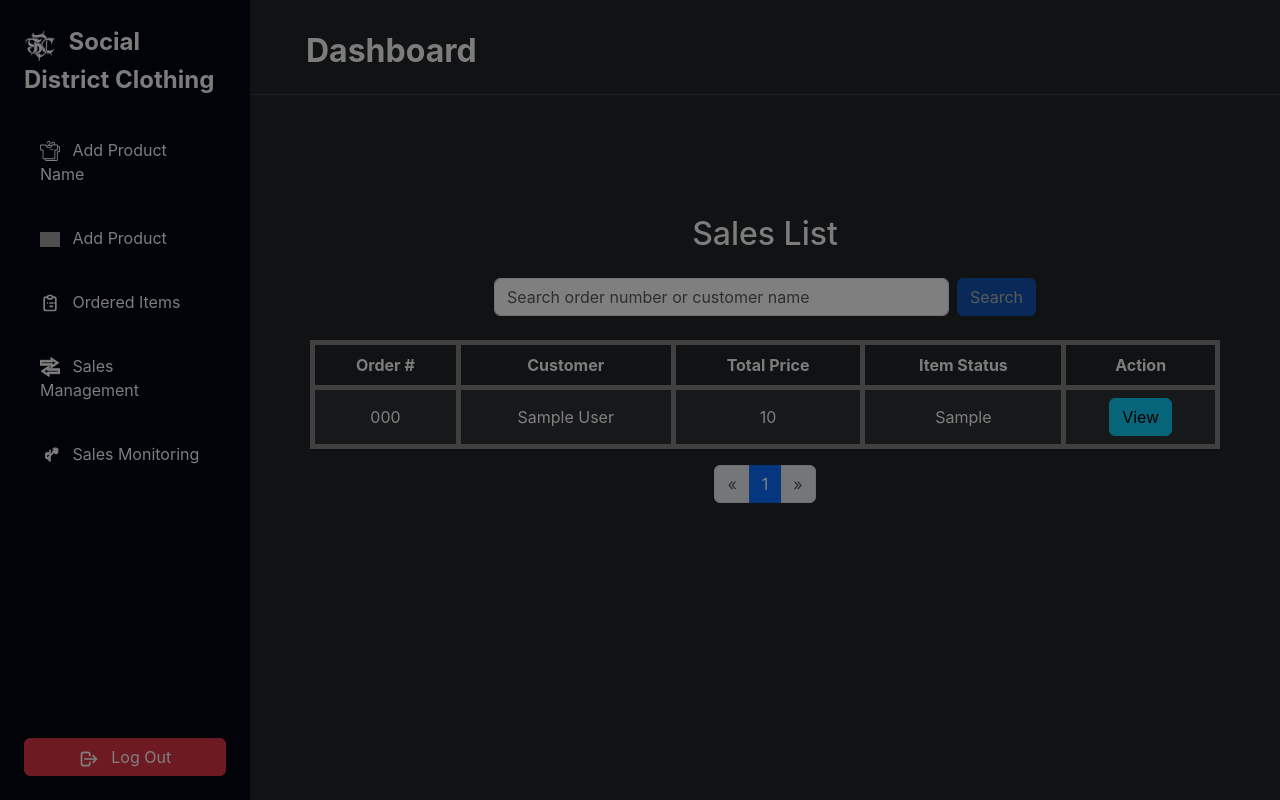
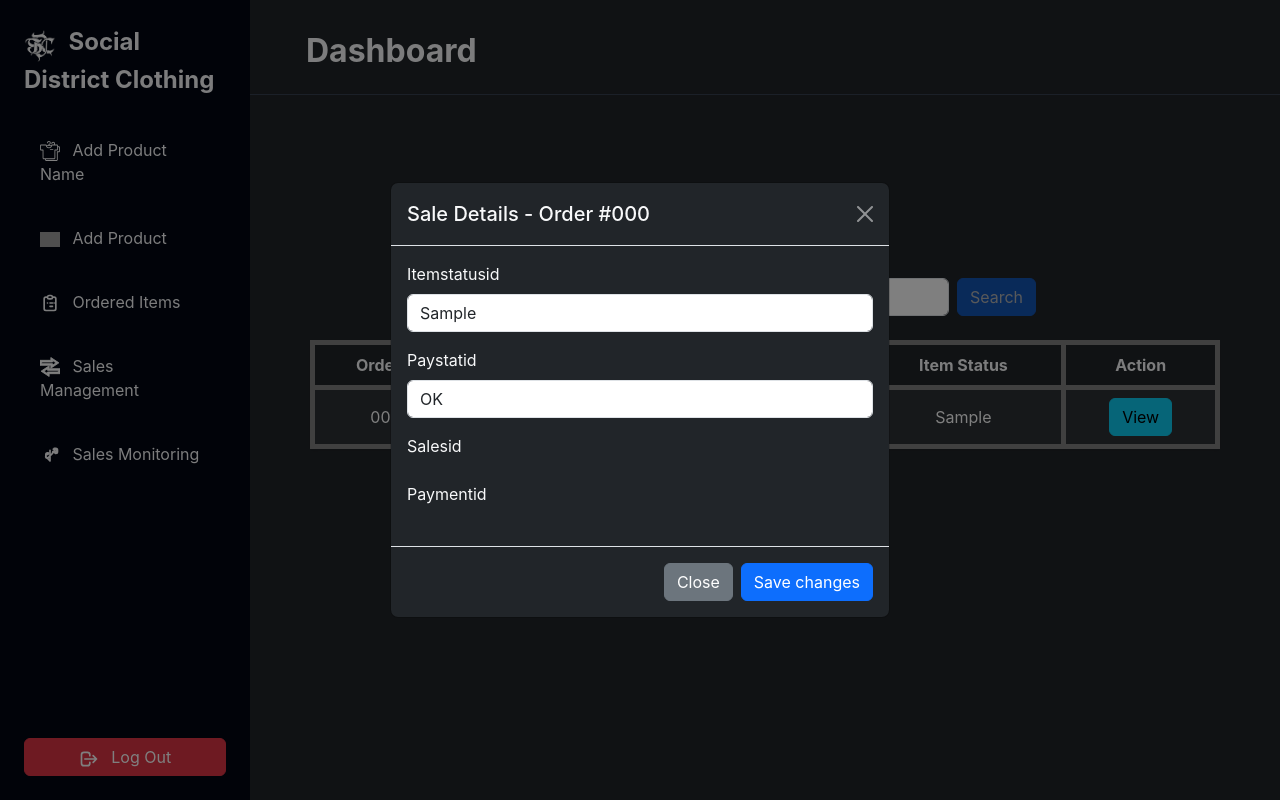
Before and after one commit to Roblangbot/SDC, a Django app: page /salesManagement/ in a window 1280 px wide, after a click on "View". Run offline with Django 4.2, Linux system fonts and the light colour scheme; a user stored in the database is signed in; tables that the repository leaves empty hold one stand-in row (values such as "Sample post"); some libraries are stand-ins or nearby versions; grey boxes are pictures that could not be loaded.

Commit message:
Touch down

```diff
--- a/SDC/social_dc/templates/salesManagement.html
+++ b/SDC/social_dc/templates/salesManagement.html
@@ -54,7 +54,40 @@
 
                     <!-- Modal code remains the same -->
                     <div class="modal fade" id="saleModal{{ sale.salesid }}" tabindex="-1" aria-labelledby="saleModalLabel{{ sale.salesid }}" aria-hidden="true">
-                        <!-- Modal Content -->
+                        <div class="modal-dialog modal-dialog-centered">
+                            <div class="modal-content bg-dark text-light">
+                                <div class="modal-header">
+                                    <h5 class="modal-title" id="saleModalLabel{{ sale.salesid }}">Sale Details - Order #{{ sale.ordernumber }}</h5>
+                                    <button type="button" class="btn-close btn-close-white" data-bs-dismiss="modal" aria-label="Close"></button>
+                                </div>
+
+                                <form method="post" action="{% url 'update_statuses' %}">
+                                {% csrf_token %}
+                                <div class="modal-body text-start">
+
+                                    {% for field in combined_forms|dict_get:sale.salesid %}
+                                    <div class="mb-3">
+                                        <label for="{{ field.id_for_label }}" class="form-label">{{ field.label }}</label>
+                                        {% render_field field class="form-control" %}
+                                        {% if field.help_text %}
+                                        <small class="form-text text-muted">{{ field.help_text }}</small>
+                                        {% endif %}
+                                        {% for error in field.errors %}
+                                        <div class="text-danger">{{ error }}</div>
+                                        {% endfor %}
+                                    </div>
+                                    {% endfor %}
+
+                                </div>
+
+                                <div class="modal-footer">
+                                    <button type="button" class="btn btn-secondary" data-bs-dismiss="modal">Close</button>
+                                    <button type="submit" class="btn btn-primary">Save changes</button>
+                                </div>
+                                </form>
+
+                            </div>
+                        </div>
                     </div>
 
                     {% endfor %}
--- a/SDC/social_dc/views.py
+++ b/SDC/social_dc/views.py
@@ -892,16 +892,22 @@ def update_statuses(request):
             itemstatusid = form.cleaned_data.get('itemstatusid')
             paystatid = form.cleaned_data.get('paystatid')
 
-            if salesid and itemstatusid:
-                sale = get_object_or_404(SalesTable, pk=salesid)
-                sale.itemstatusid = itemstatusid
-                sale.save()
+            try:
+                if salesid and itemstatusid:
+                    sale = get_object_or_404(SalesTable, pk=salesid)
+                    sale.itemstatusid = itemstatusid
+                    sale.save()
 
-            if paymentid and paystatid:
-                payment = get_object_or_404(PaymentTable, pk=paymentid)
-                payment.paystatid = paystatid
-                payment.save()
+                if paymentid and paystatid:
+                    payment = get_object_or_404(PaymentTable, pk=paymentid)
+                    payment.paystatid = paystatid
+                    payment.save()
 
+                messages.success(request, "Status updated successfully!")
+            except Exception as e:
+                messages.error(request, f"Error updating status: {str(e)}")
+        else:
+            messages.error(request, "Invalid form data.")
     return redirect('salesManagement')
 
 # DATA ANALYSIS
```
